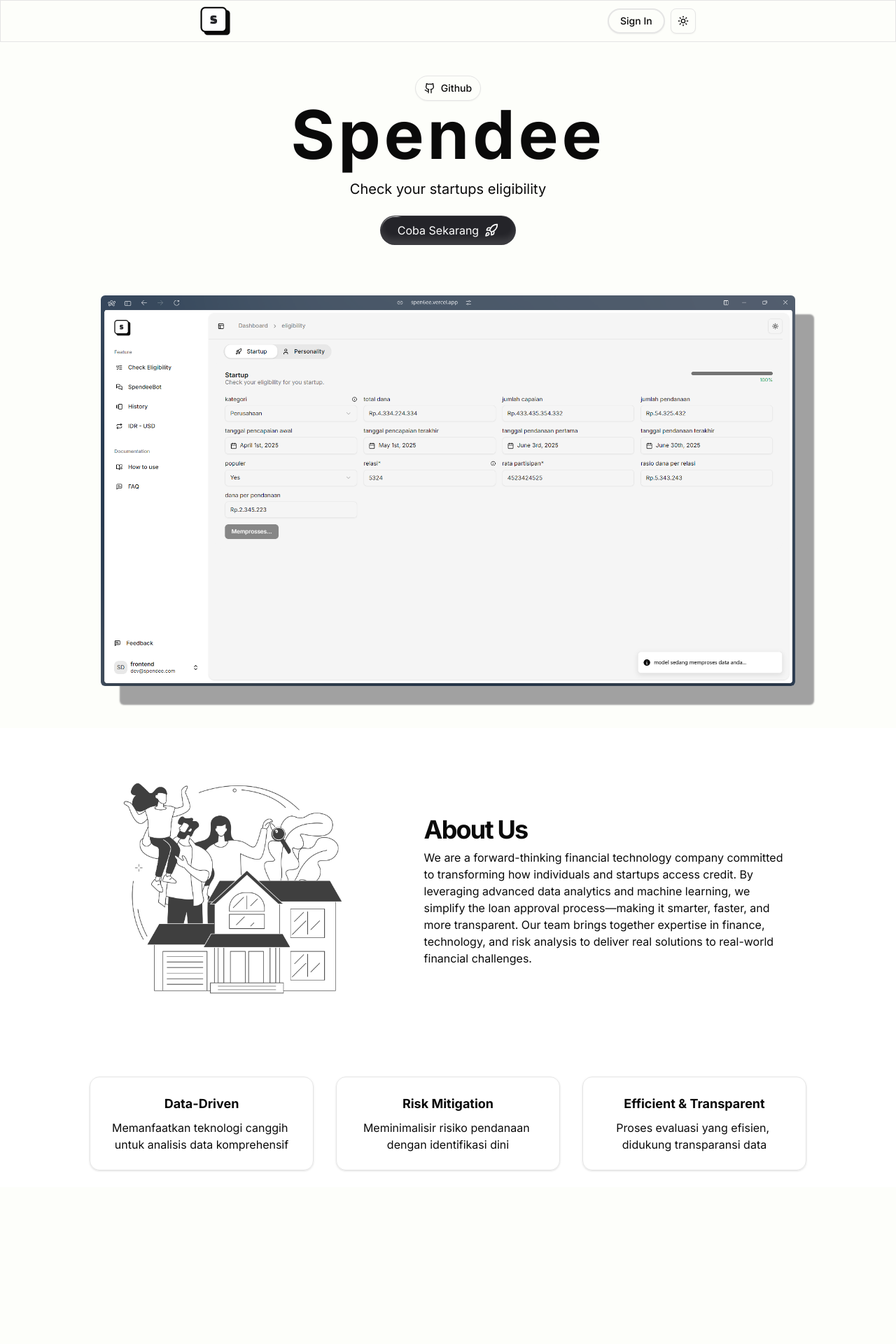
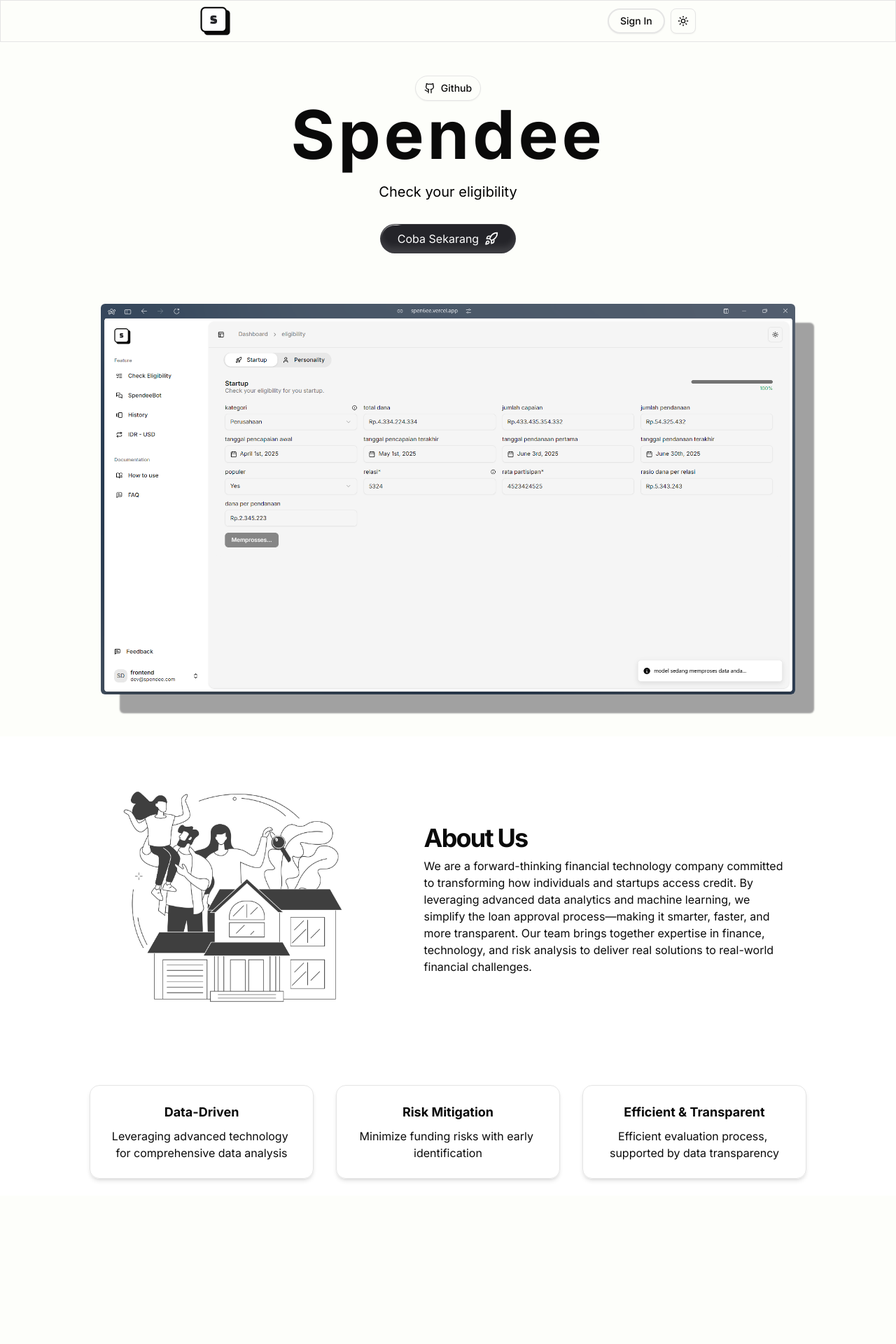
Before and after one commit to capstone-spendee/spendee-frontend, a Next.js app: page / in a window 1280 px wide. Shown: the top 1920 px of the page at 70% size. Built offline with nearby package versions, Linux system fonts and the light colour scheme.

Commit message:
install: animationText. update: manifest.json for splashScreen, homePage, defaultTheme to lightMode

```diff
--- a/package.json
+++ b/package.json
@@ -35,7 +35,7 @@
     "framer-motion": "^12.12.1",
     "jwt-decode": "^4.0.0",
     "lucide-react": "^0.508.0",
-    "motion": "^12.15.0",
+    "motion": "^12.16.0",
     "next": "15.3.2",
     "next-pwa": "^5.6.0",
     "next-themes": "^0.4.6",
--- a/src/app/components/Feature.tsx
+++ b/src/app/components/Feature.tsx
@@ -15,17 +15,16 @@
           <div className="flex gap-10 flex-col">
             <div className="flex gap-4 flex-col">
               <div>
-                <Badge variant="outline" className='p-1 px-2'>
+                <Badge
+                  variant="outline"
+                  className="p-1 px-2"
+                >
                   <AnimatedShinyText>👆 Our Feature</AnimatedShinyText>
                 </Badge>
               </div>
               <div className="flex gap-2 flex-col">
-                <h2 className="text-xl sm:text-2xl md:text-3xl lg:text-5xl tracking-tighter max-w-xl text-left font-semibold">
-                  Something new in finance!
-                </h2>
-                <p className="font-medium text-muted-foreground leading-relaxed tracking-tight max-w-xl text-left text-sm sm:text-base">
-                  Getting a loan—whether personal or for your startup—can be complex. We are here to change that.
-                </p>
+                <h2 className="text-xl sm:text-2xl md:text-3xl lg:text-5xl tracking-tighter max-w-xl text-left font-semibold">Something new in finance!</h2>
+                <p className="font-medium text-muted-foreground leading-relaxed tracking-tight max-w-xl text-left text-sm sm:text-base">Getting a loan—whether personal or for your startup—can be complex. We are here to change that.</p>
               </div>
             </div>
             <div className="grid lg:pl-6 grid-cols-1 sm:grid-cols-2 lg:grid-cols-1 items-start gap-6">
@@ -33,21 +32,29 @@
                 <Users className="w-4 h-4 mt-2 text-primary flex-shrink-0" />
                 <div className="flex flex-col gap-1">
                   <p className="font-medium">Check your loan eligibility</p>
-                  <p className="text-muted-foreground text-sm">We designed our platform to be intuitive and easy to use, so you can focus on your goals, not complicated paperwork.</p>
+                  <p className="text-muted-foreground text-sm">
+                    We design an intuitive and easy-to-use platform that allows you to focus on your goals without being burdened by the complexity of paperwork. Powered by machine learning models, individual loan approval predictions
+                    achieve <strong> 95%</strong> accuracy.
+                  </p>
                 </div>
               </div>
               <div className="flex flex-row gap-6 items-start">
                 <Building2 className="w-4 h-4 mt-2 text-primary flex-shrink-0" />
                 <div className="flex flex-col gap-1">
                   <p className="font-medium">Predict the future of your startup</p>
-                  <p className="text-muted-foreground text-sm">With predictive technology, we provide fast and accurate loan approval insights you can trust.</p>
+                  <p className="text-muted-foreground text-sm">
+                    Leveraging cutting-edge predictive technology, we provide fast and accurate loan approvals. Our machine learning model is <strong> 83%</strong> accurate in predicting startup success.
+                  </p>
                 </div>
               </div>
               <div className="flex flex-row gap-6 items-start">
                 <Brain className="w-4 h-4 mt-2 text-primary flex-shrink-0" />
                 <div className="flex flex-col gap-1">
                   <p className="font-medium">Consultation with Ai</p>
-                  <p className="text-muted-foreground text-sm">Our AI assistant provides clear, data-driven financial guidance, whenever you need it.</p>
+                  <p className="text-muted-foreground text-sm">
+                    Our AI assistant is always ready to provide clear, data-driven financial guidance whenever you need it. We present Machine Learning Expenditure Chatbot as a Risk Management Consultant, enhanced by Vertex AI. This chatbot
+                    is built with advanced technology from <strong>Vertex AI</strong> and <strong>Google Cloud</strong>, showing accuracy above <strong>86%</strong> with support for more than <strong>10,000</strong> tokens.
+                  </p>
                 </div>
               </div>
               <div className="flex flex-row gap-6 items-start">
--- a/src/app/components/home.tsx
+++ b/src/app/components/home.tsx
@@ -16,6 +16,7 @@
 import Navbar from './nav';
 import { motion } from 'framer-motion';
 import Link from 'next/link';
+import { WordRotate } from '@/components/magicui/word-rotate';
 // https://api.github.com/orgs/capstone-spendee/repos   get start in api.github
 
 export default function HomePage() {
@@ -51,12 +52,19 @@
           <TextAnimate
             animation="slideLeft"
             by="character"
-            className="text-5xl md:text-6xl z-10 pb-4 lg:text-7xl xl:text-8xl text-center font-bold text-foreground tracking-wider"
+            className="text-5xl md:text-6xl z-10 pb-3 lg:text-7xl xl:text-8xl text-center font-bold text-foreground tracking-wider"
           >
             Spendee
           </TextAnimate>
           <BlurFade>
-            <p className="text-center text-base md:text-xl">Check your startups eligibility</p>
+            <h1 className="text-center text-base md:text-xl flex justify-center items-center gap-1.5">
+              {' '}
+              <WordRotate
+                className=" text-black dark:text-white animation-duration-initial"
+                duration={7000}
+                words={['Check your eligibility', 'Check your startups eligibility']}
+              />
+            </h1>
           </BlurFade>
         </div>
         <Link href="/dashboard">
@@ -95,7 +103,7 @@
 
         <div className="flex flex-col md:flex-row max-w-screen-lg items-center gap-6 md:gap-8 w-full">
           <motion.div
-            className="p-6 border rounded-xl shadow w-full md:w-1/3 flex flex-col items-center text-center"
+            className="p-6 border rounded-xl shadow-md w-full md:w-1/3 flex flex-col items-center text-center"
             whileHover={{ scale: 0.97 }}
             whileTap={{ scale: 0.99 }}
           >
@@ -109,11 +117,11 @@
               animation="slideLeft"
               className="text-base"
             >
-              Memanfaatkan teknologi canggih untuk analisis data komprehensif
+              Leveraging advanced technology for comprehensive data analysis
             </TextAnimate>
           </motion.div>
           <motion.div
-            className="p-6 border rounded-xl shadow w-full md:w-1/3 flex flex-col items-center text-center"
+            className="p-6 border rounded-xl shadow-md w-full md:w-1/3 flex flex-col items-center text-center"
             whileHover={{ scale: 0.97 }}
             whileTap={{ scale: 0.99 }}
           >
@@ -127,17 +135,17 @@
               animation="slideLeft"
               className="text-base"
             >
-              Meminimalisir risiko pendanaan dengan identifikasi dini
+              Minimize funding risks with early identification
             </TextAnimate>
           </motion.div>
           <motion.div
-            className="p-6 border rounded-xl shadow w-full md:w-1/3 flex flex-col items-center text-center"
+            className="p-6 border rounded-xl shadow-md w-full md:w-1/3 flex flex-col items-center text-center"
             whileHover={{ scale: 0.97 }}
             whileTap={{ scale: 0.99 }}
           >
             <TextAnimate
               animation="slideLeft"
-              className="font-bold text-lg mb-2"
+              className="font-bold text-lg mb-2 "
             >
               Efficient & Transparent
             </TextAnimate>
@@ -145,7 +153,7 @@
               animation="slideLeft"
               className="text-base"
             >
-              Proses evaluasi yang efisien, didukung transparansi data
+              Efficient evaluation process, supported by data transparency
             </TextAnimate>
           </motion.div>
         </div>
--- a/src/app/layout.tsx
+++ b/src/app/layout.tsx
@@ -36,7 +36,7 @@
       <body className={`${geistSans.variable} ${inter.className} antialiased`}>
         <ThemeProvider
           attribute="class"
-          defaultTheme="system"
+          defaultTheme="light"
           enableSystem
           disableTransitionOnChange
         >
--- a/src/components/app-sidebar.tsx
+++ b/src/components/app-sidebar.tsx
@@ -124,7 +124,7 @@
       <SidebarHeader>
         <SidebarMenu>
           <SidebarMenuItem className='p-2 '>
-            <Link href="/">
+            <Link href="/dashboard">
               <Image
                 src={logo}
                 alt="logo"
--- /dev/null
+++ b/src/components/magicui/word-rotate.tsx
@@ -0,0 +1,50 @@
+"use client";
+
+import { AnimatePresence, motion, MotionProps } from "motion/react";
+import { useEffect, useState } from "react";
+
+import { cn } from "@/lib/utils";
+
+interface WordRotateProps {
+  words: string[];
+  duration?: number;
+  motionProps?: MotionProps;
+  className?: string;
+}
+
+export function WordRotate({
+  words,
+  duration = 2500,
+  motionProps = {
+    initial: { opacity: 0, y: -1 },
+    animate: { opacity: 1, y: 0 },
+    exit: { opacity: 0, y: 50 },
+    transition: { duration: 0.5, ease: "easeIn" },
+  },
+  className,
+}: WordRotateProps) {
+  const [index, setIndex] = useState(0);
+
+  useEffect(() => {
+    const interval = setInterval(() => {
+      setIndex((prevIndex) => (prevIndex + 1) % words.length);
+    }, duration);
+
+    // Clean up interval on unmount
+    return () => clearInterval(interval);
+  }, [words, duration]);
+
+  return (
+    <div className="overflow-hidden py-2">
+      <AnimatePresence mode="wait">
+        <motion.h1
+          key={words[index]}
+          className={cn(className)}
+          {...motionProps}
+        >
+          {words[index]}
+        </motion.h1>
+      </AnimatePresence>
+    </div>
+  );
+}
```
Also changed, not shown: public/manifest.json, 1 other file (tests, documents, lock files or other folders).
